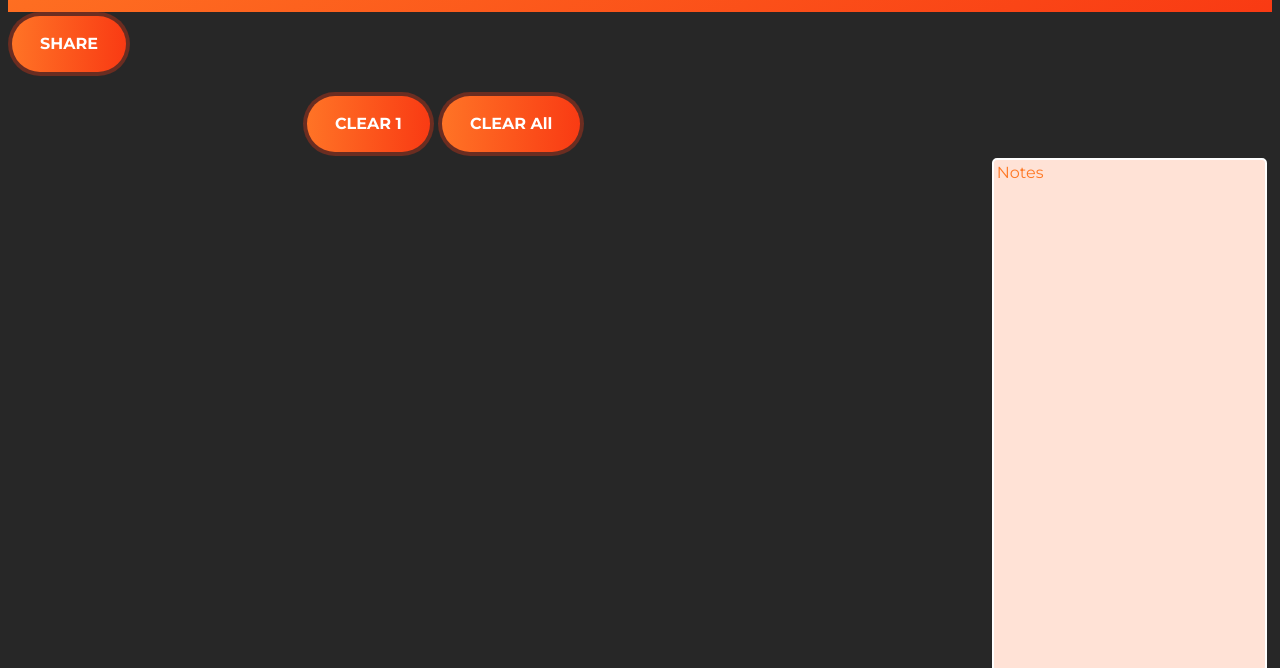
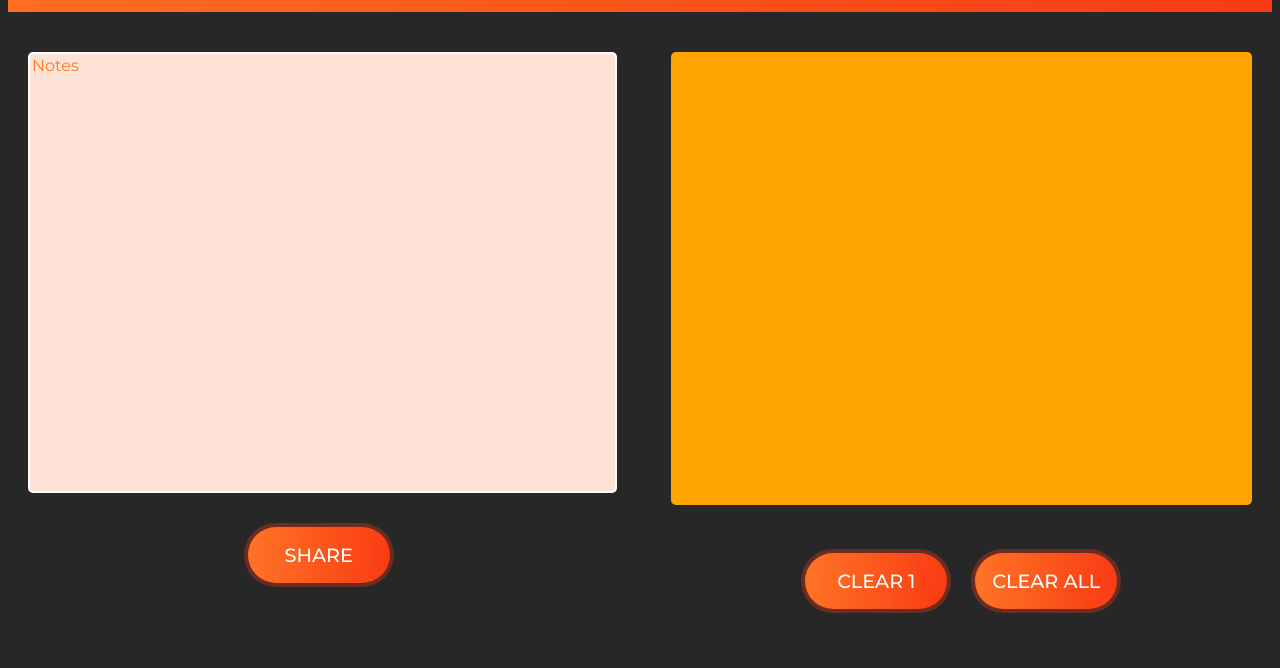
Before and after one commit to DavidLarsen1/GigaChad.Byte, a website: page public/presenter.html in a window 1280 px wide. Shown: the part 132-800 px from the top of the page. Drawn offline with nearby package versions, Linux system fonts and the light colour scheme; no server answers.

Commit message:
Fix height and missing }

```diff
--- a/public/styles/participant.css
+++ b/public/styles/participant.css
@@ -6,7 +6,7 @@
 #content {
     display: grid;
     grid-template-columns: 1.4fr 3.2fr 1.4fr;
-    grid-template-rows: 0.5fr 4.8fr auto;
+    grid-template-rows: 0.4fr 3.84fr auto; /* Updated the second row to be 80% of its original height */
     gap: 0px 0px;
     grid-auto-flow: row;
     grid-template-areas:
@@ -14,6 +14,7 @@
         "screenshot-box screenshot-box notes"
         "client-preview question-box save";
 }
+
 
 body {
     background: #272727;
--- a/public/styles/presenter.css
+++ b/public/styles/presenter.css
@@ -4,77 +4,113 @@
 @import "buttons.css";
 
 #content {
+    margin: 0;
+    padding: 0;
+    -webkit-box-sizing: border-box;
+    box-sizing: border-box;
     display: grid;
-    grid-template-columns: 1.4fr 3.2fr 1.4fr;
-    grid-template-rows: 0.5fr 4.8fr auto;
-    gap: 0px 0px;
-    grid-auto-flow: row;
-    grid-template-areas:
-        "toolButtons toolButtons toolButtons"
-        "screenshot-box screenshot-box notes"
-        "client-preview question-box save";
+    grid-template-columns: 1fr 1fr;
+    grid-template-rows: 1fr 1fr auto;
+    grid-gap: 5%; /* Define the gap between grid items */
+    padding: 20px;
+    min-height: 100vh;
 }
 
 body {
     background: #272727;
-    font-family: "Montserrat", sans-serif;
+    font-family: "Montserrat", sans serif;
     height: 100%;
-    /* overflow: hidden; */
+    overflow: hidden;
 }
 
-#invox{
-    grid-column: 1/4;
-    grid-row: 2/3;
-    background-color: #00000000;
-}
-#screenshotArea{
-    grid-column: 1/4;
-    grid-row: 2/3;
-    background-color: #00000000;
+#questionSection {
+    justify-items: right;
+    align-items: right;
+    border: none;
+    grid-column: 2/3;
+    grid-row: 1/3;
 }
 
-/* Top Area */
+#questionContainer {
 
-#toolButtons {
-    grid-area: toolButtons;
-    display: flex;
-    justify-self: center;
-    justify-content: space-between;
     margin-top: 20px;
-    margin-bottom: 20px;
+    border-radius: 5px;
+    height: 100%;
+    max-height: 700px;
+    width: 100%;
+    background-color: orange;
+
 }
 
-#whiteboardButton,
-#bubbleButton,
-#screenshotButton {
-    margin: 0 10px;
-}
-
-/* Middle Area */
-
-#screenshotbox {
-    grid-area: screenshot-box;
-    background-color: beige;
-    width: 100%;
-    height: 100%;
-}
-
-#noteContainer {
-    grid-area: notes;
+/* #questionButtons {
+    grid-column: 2/3;
+    grid-row: 3/4;
     justify-self: center;
     border: none;
     display: flex;
     align-items: center;
+    margin-bottom: 13%;
+} */
+
+
+
+#questionButtons {
+    position: relative;
+    text-align: center;
+    grid-column: 1/2;
+    grid-row: 3/4;
+    border: none;
+    display: flex;
+    justify-content: center; /* Center items horizontally */
+    align-items: center;
+    justify-self: center;
+    margin-bottom: 10px; /* Adjust margin-bottom as needed */
+    padding-top: 44px;
+}
+
+#clear1Button, #clearAllButton {
+    overflow-y: hidden;
+    padding: 10px 20px; /* Adjust padding as needed */
+    margin: 0 10px; /* Adjust horizontal margin as needed */
+    justify-items: center;
+    text-decoration: none;
+    font-size: 1.2em;
+    text-transform: uppercase;
+    font-weight: 500;
+    display: inline-block;
+    min-width: 80px;
+}
+
+.orangeButton, #clear1Button, #clearAllButton {
+    width: 150px; /* Set a fixed width */
+    height: 50px;
+}
+
+
+
+/* Notes Section */
+#noteContainer {
+    grid-column: 1/2;
+    grid-row: 1/3;
+    justify-items: left;
+    border: none;
     width: 100%;
-    height: 100%;
+    max-height: 700px;
+    display: flex;
+    margin-top: 20px;
+    align-items: left;
+    margin-bottom: 0;
 }
 
 #note {
-    height: 98%;
-    width: 90%;
+    height: 200px;
+    width: max-content;
     overflow-y: hidden;
-    margin-left: 5%;
+    margin-left: 0%;
     resize: none;
+    min-height: 100%;
+    max-height: 200px;
+    min-width: 100%;
     border-radius: 5px;
     border: 2px solid white;
     background: #ffe2d6;
@@ -82,7 +118,7 @@ body {
     font-family: "Montserrat", sans-serif;
     font-size: 16px;
     font-weight: 400;
-    padding: 3px;
+    /* padding: 3px; */
 }
 
 input[type="text"]::placeholder {
@@ -93,83 +129,46 @@ textarea::placeholder {
     color: #ff7824;
 }
 
-/* Bottom Area */
+#shareButton {
+    position: relative; /* Added position relative for consistent positioning */
+    text-align: center;
+    font-family: "Montserrat", sans-serif; /* Set the font family */
+    grid-column: 1/2;
+    grid-row: 3/4;
+    border: none;
+    display: flex;
+    justify-content: center; /* Center items horizontally */
+    align-items: center;
+    margin-bottom: 205px; /* Adjust margin-bottom as needed */
+}
 
-#clientPreview {
-    grid-area: client-preview;
-    /* align-self: center; */
-    background-color: #ff7824;
-    margin: 3px 0px;
-    border: 2px solid white;
-    width: 95%;
-    height: 95%;
-    padding: 3%;
-}
-video{
-    width: 50px;
+#viewTeacher {
+    overflow-y: hidden;
+    padding: 0; /* Remove padding */
+    margin: 0; /* Remove margin */
+    text-decoration: none;
+    font-family: "Montserrat", sans-serif; /* Set the font family */
+    font-size: 1.2em; /* Set the font size */
+    text-transform: uppercase;
+    font-weight: 500;
+    display: flex;
+    justify-content: center; /* Center the text horizontally */
+    align-items: center; /* Center the text vertically */
+    width: 150px; /* Set a fixed width */
     height: 50px;
 }
 
-#questionContainer {
-    grid-area: question-box;
-    display: flex;
-    justify-self: center;
-    justify-content: space-between;
-    margin: 40px;
-    width: 80%;
+
+
+/* Alternate Button Styling */
+
+@media (min-width: 768px) {
+    .orangeButton {
+      padding: 30px 80px;
+    }
 }
 
-#questionText {
-
-    resize: none;
-    overflow-y: hidden;
-    width: 50%;
-    border-radius: 5px;
-    border: 2px solid white;
-    background: #ffe2d6;
-    color: #000000;
-    font-family: "Montserrat", sans-serif;
-    font-size: 16px;
-    font-weight: 400;
-    padding: 3px;
+.orangeButton, #clear1Button, #clearAllButton{
+    width: 150px; /* Set a fixed width */
+    height: 50px;
 }
-
-#submitButton {
-    margin: 10px;
-}
-
-#saveButton {
-    grid-area: save;
-    display: flex;
-    justify-self: center;
-    justify-content: space-between;
-    margin-left: 5%;
-    border: none;
-    margin: 45px;
-    /* width: 100%;
-    height: 50%; */
-}
-
-/* Chat GPT gave this code for the classes: */
-/* .bubble {
-  position: absolute;
-  width: 200px;
-  background-color: #3498db;
-  border-radius: 10px;
-  cursor: move;
-}
-
-.handle {
-  width: 100%;
-  height: 20px;
-  background-color: #2980b9;
-  border-top-left-radius: 10px;
-  border-top-right-radius: 10px;
-  cursor: move;
-}
-
-.content {
-  padding: 10px;
-  color: #ffffff;
-  user-select: none;
-} */
```
